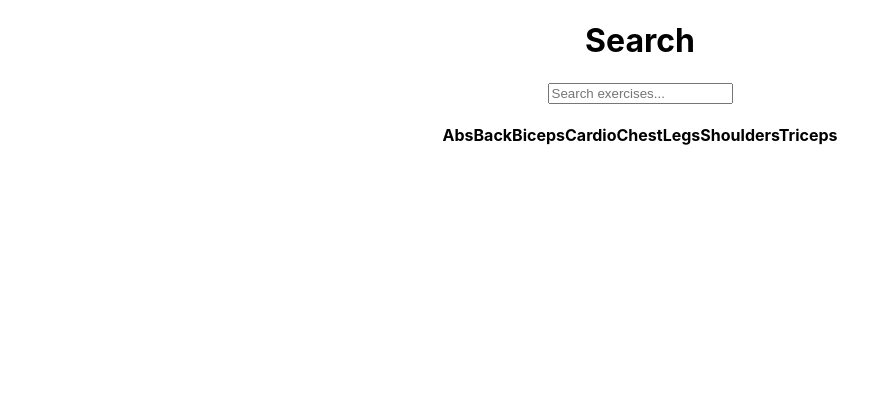
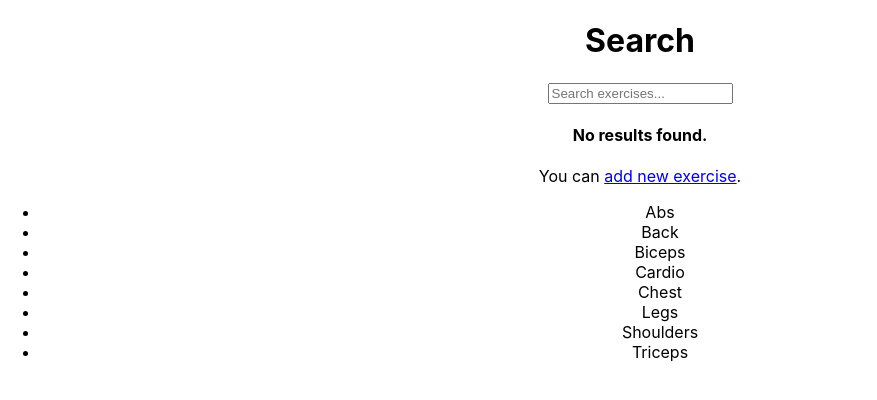
Before and after one commit to yashsharman/track-fit, a React (Create React App) app: page /search in a window 1280 px wide. Shown: the top 400 px of the page, without its empty margins (0-877 px from the left). Built offline with nearby package versions, Linux system fonts and the light colour scheme.

Commit message:
addnewexercise

```diff
--- a/src/component/search/search.component.jsx
+++ b/src/component/search/search.component.jsx
@@ -1,9 +1,9 @@
 import React, { useState } from 'react';
+import { Link } from 'react-router-dom';
 
 const Search = ({ data }) => {
   const [searchQuery, setSearchQuery] = useState('');
   const [searchResults, setSearchResults] = useState([]);
-  // const [activeCategory, setActiveCategory] = useState(null);
 
   // Function to handle search input changes
   const handleSearchInputChange = (event) => {
@@ -16,7 +16,7 @@ let filteredResults = [];
       let results=data[category].filter((subcat) =>
         subcat.toLowerCase().includes(query.toLowerCase())
       );
-      if(results.length > 0){
+      if(results.length > 0 ){
         filteredResults.push(...results)
 
       }
@@ -26,11 +26,21 @@ let filteredResults = [];
 
     // Update the search results state
     setSearchResults(filteredResults);
-
-    // // Reset the active category when the search query changes
-    // setActiveCategory(null);
   };
 
+  const showMainCategories = () => {
+    const categories = Object.keys(data);
+    return (
+      <>
+        {/* <h4>Main Categories</h4> */}
+        <ul>
+          {categories.map((category) => (
+            <li key={category}>{category}</li>
+          ))}
+        </ul>
+      </>
+    );
+  };
 
   return (
     <div>
@@ -42,12 +52,17 @@ let filteredResults = [];
         onChange={handleSearchInputChange}
       />
 
-      { searchResults.length > 0 ?
-        searchResults.map((result)=>{
-               return (<h4>{result}</h4>) })
-                : <h4>{Object.keys(data)}</h4>
-      }
-
+      {searchResults.length > 0 ? (
+        searchResults.map((result) => <h4>{result}</h4>)
+      ) : (
+        <>
+          <h4>No results found.</h4>
+          <p>
+            You can <Link to="/addnewexercise">add new exercise</Link>.
+          </p>
+          {showMainCategories()}
+        </>
+      )}
     </div>
   );
 };
```
Also changed, not shown: src/component/search/addnewexercise.jsx (added), 2 other files (tests, documents, lock files or other folders).
